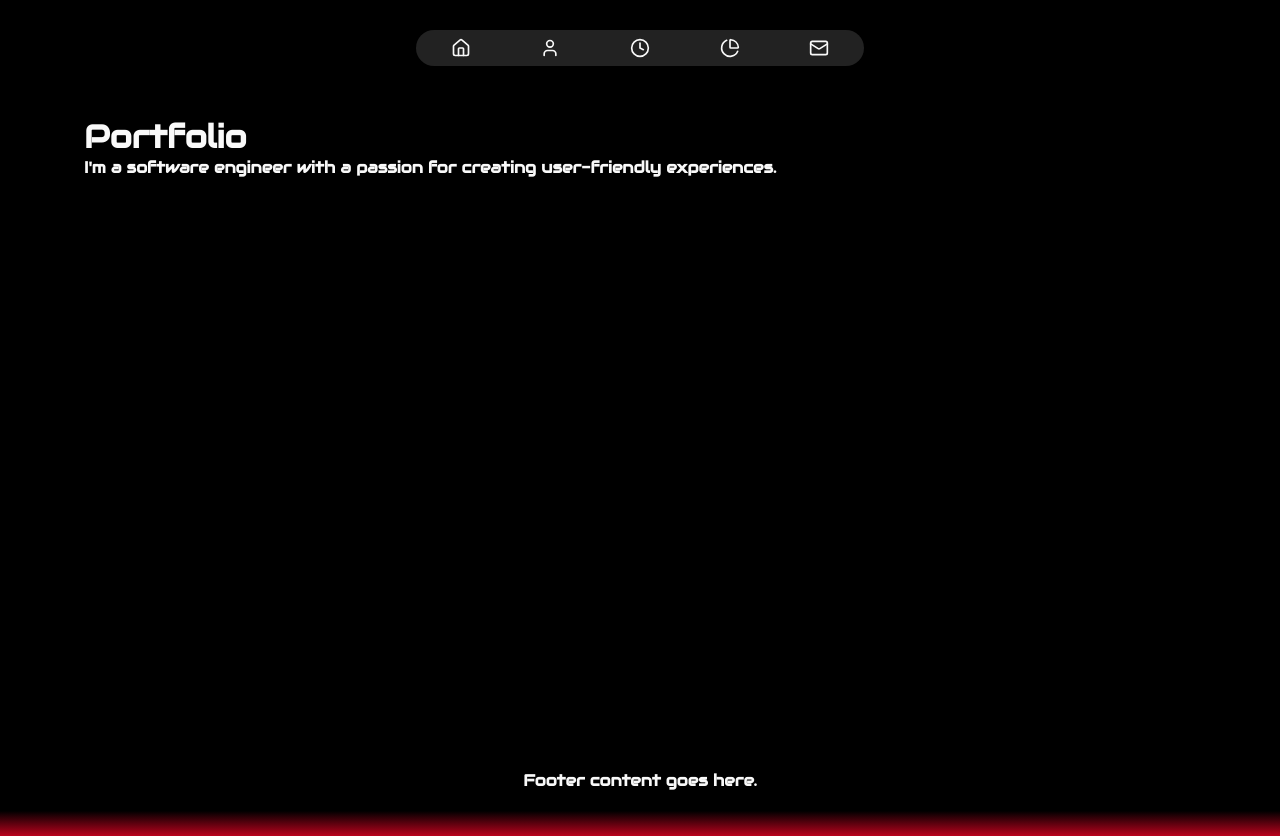
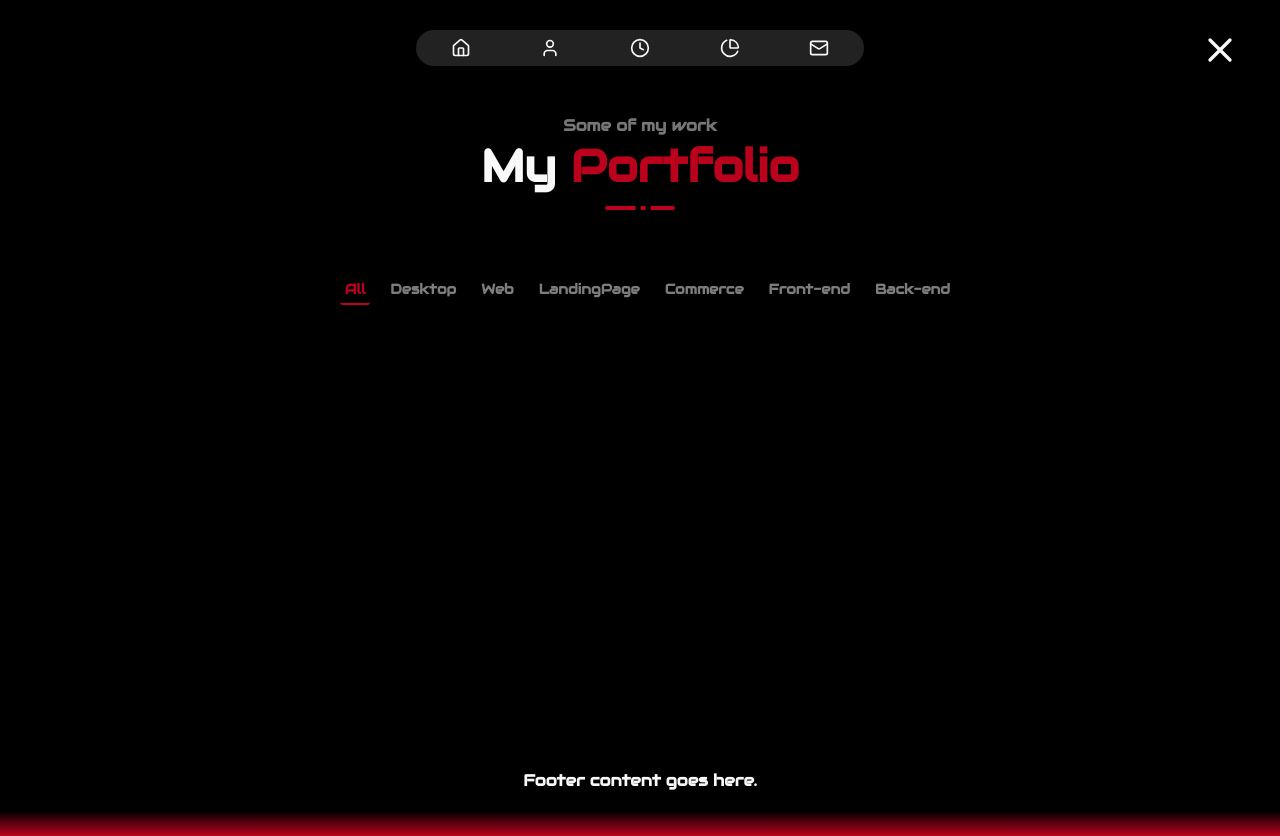
Before and after one commit to lizati99/NextGen-Portfolio, a React (Create React App) app: page /portfolio in a window 1280 px wide. Built offline with nearby package versions, Linux system fonts and the light colour scheme.

Commit message:
Added a portfolio section with category pagination for work.

```diff
--- /dev/null
+++ b/src/Components/Portfolio/PortfolioContent.jsx
@@ -0,0 +1,36 @@
+import classes from './PortfolioContent.module.css';
+import { useState } from 'react'
+
+export default function PortfolioContent() {
+    const [selectedCategory, setSelectedCategory] = useState('all');
+
+
+
+    const categories = [
+        { name: 'all', label: 'All' },
+        { name: 'desktop', label: 'Desktop' },
+        { name: 'web', label: 'Web' },
+        { name: 'landingPage', label: 'LandingPage' },
+        { name: 'commerce', label: 'Commerce' },
+        { name: 'frontend', label: 'Front-end' },
+        { name: 'backend', label: 'Back-end' },
+    ];
+
+    return (
+        <div className={classes.portfolio_content}>
+            <ul className={classes.pagination}>
+                {categories.map((category) => (
+                    <li
+                        key={category.name}
+                        className={`${selectedCategory === category.name ? classes.active : ''}`}
+                        onClick={() => {}}
+                    >
+                        {category.label}
+                    </li>
+                ))}
+            </ul>
+
+
+        </div>
+    );
+}
--- /dev/null
+++ b/src/Components/Portfolio/PortfolioContent.module.css
@@ -0,0 +1,153 @@
+/* PortfolioContent.module.css */
+
+.port_overlay {
+    display: none;
+    position: fixed;
+    top: 0;
+    left: 0;
+    right: 0;
+    bottom: 0;
+    background-color: rgba(0, 0, 0, 0.897);
+    z-index: 1001;
+}
+
+.port_overlay .popup {
+    position: absolute;
+    top: 50%;
+    left: 50%;
+    transform: translate(-50%, -50%);
+    width: 70%;
+    height: auto;
+    padding: 40px;
+    background-color: var(--color-overlay);
+    border-radius: 3px;
+}
+
+.popup h2 {
+    margin-bottom: 30px;
+    text-align: center;
+}
+
+.popup h2 span {
+    color: var(--color-secondary);
+}
+
+.close_popup {
+    position: absolute;
+    top: -15px;
+    right: -20px;
+    padding: 10px 15px;
+    background-color: #777;
+    border-radius: 50%;
+    cursor: pointer;
+    transition: 0.5s;
+}
+
+.close_popup:hover {
+    background-color: var(--color-secondary);
+}
+
+.popup_img {
+    height: 60vh;
+    width: 100%;
+    overflow: scroll;
+    background-size: cover;
+}
+
+.portfolio_content {
+    margin: 80px auto;
+    width: 100%;
+}
+
+.pagination {
+    display: flex;
+    flex-wrap: wrap;
+    justify-content: center;
+}
+
+.pagination li.active {
+    color: var(--color-secondary);
+    border-bottom: var(--color-secondary) 2px solid;
+    opacity: 1;
+}
+
+.pagination li {
+    cursor: pointer;
+    margin-left: 15px;
+    padding: 5px;
+    border-radius: 3px;
+    opacity: 0.5;
+    font-size: 14px;
+}
+
+.pagination li:hover {
+    opacity: 1;
+}
+
+.works {
+    display: flex;
+    flex-wrap: wrap;
+}
+
+.first_work {
+    display: flex;
+    justify-content: center;
+    align-items: center;
+    width: calc(100% - 40px);
+    height: calc(64px + 20vh);
+    margin: 20px auto;
+    background-color: var(--color-overlay);
+    overflow: hidden;
+    cursor: default;
+}
+
+.work {
+    margin: 20px auto;
+    width: calc(100% / 3 - 40px);
+    border-radius: 3px;
+    background-color: #111;
+    overflow: hidden;
+    position: relative;
+    padding: 5px;
+    cursor: default;
+    transition: 0.5s;
+}
+
+.work:hover {
+    transform: scale(1.15);
+}
+
+.work_head {
+    width: 100%;
+    height: 20vh;
+    transition: 2s;
+    overflow: hidden;
+    border-radius: inherit;
+}
+
+.work_head img {
+    width: 100%;
+    border-radius: inherit;
+    cursor: pointer;
+}
+
+.work_body {
+    padding: 20px 0;
+    font-size: 14px;
+    font-family: 'Poppins';
+    text-align: center;
+}
+
+.work_body span {
+    color: var(--color-secondary);
+}
+
+.work_role {
+    display: flex;
+    justify-content: end;
+}
+
+.work_role small {
+    font-size: 12px;
+    opacity: 0.3;
+}
--- a/src/Pages/PortfolioPage.jsx
+++ b/src/Pages/PortfolioPage.jsx
@@ -1,8 +1,22 @@
+import MainHeading from "../Components/Common/MainHeading/MainHeading";
+import PortfolioContent from "../Components/Portfolio/PortfolioContent";
+import Close from "../Components/ui/ClosePage/Close";
+
 export default function PortfolioPage(){
     return <>
         <div className="box">
-            <h1>Portfolio</h1>
-            <p>I'm a software engineer with a passion for creating user-friendly experiences.</p>
+            {/* <div class="port-overlay">
+                <div class="popup">
+                    <div class="close-popup">
+                        <img class="close-icon" src="img/img-core/closing.svg" alt="" height="10" />
+                    </div>
+                    <h2 class="popup-title">Mouse <span>over</span> me</h2>
+                    <div class="popup-img"></div>
+                </div>
+            </div> */}
+            <Close />
+            <MainHeading smallText="Some of my work" mainText="My" highlightedText="Portfolio"/>
+            <PortfolioContent />
         </div>
     </>
 }
```
